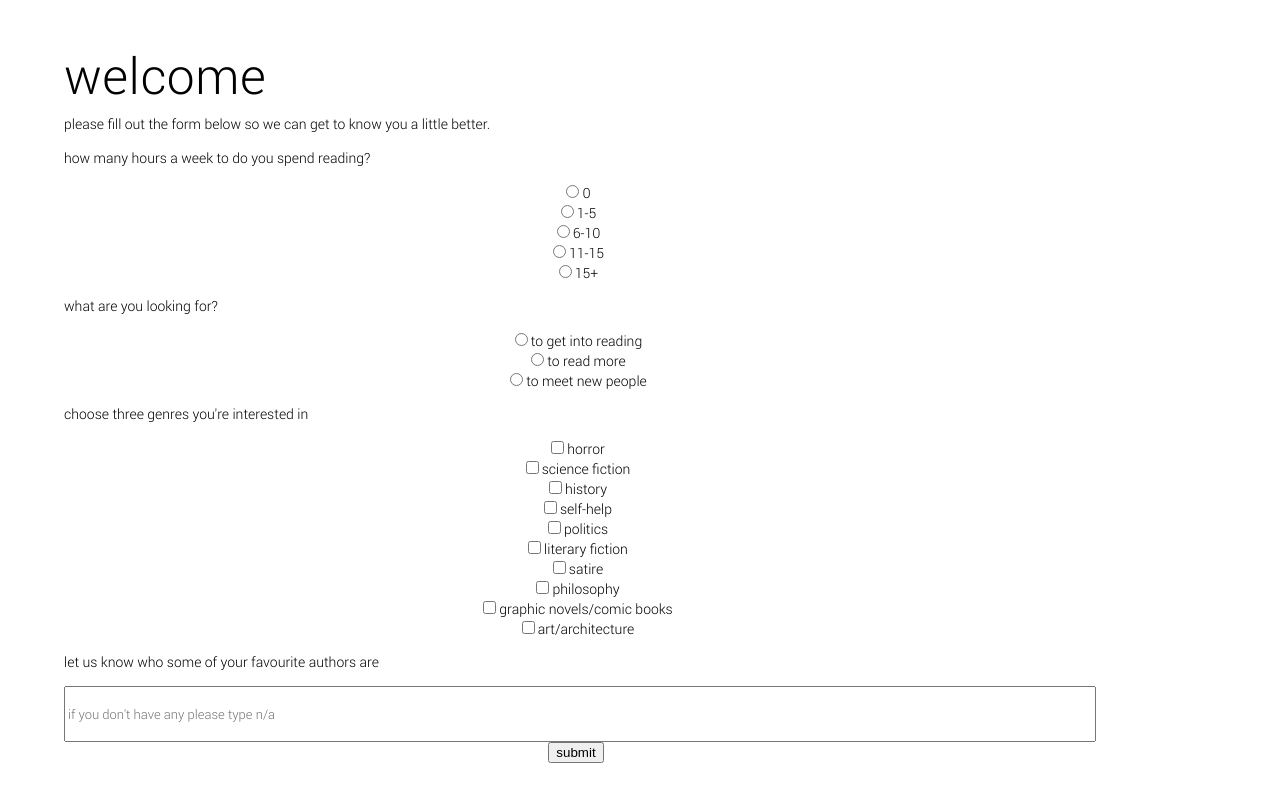
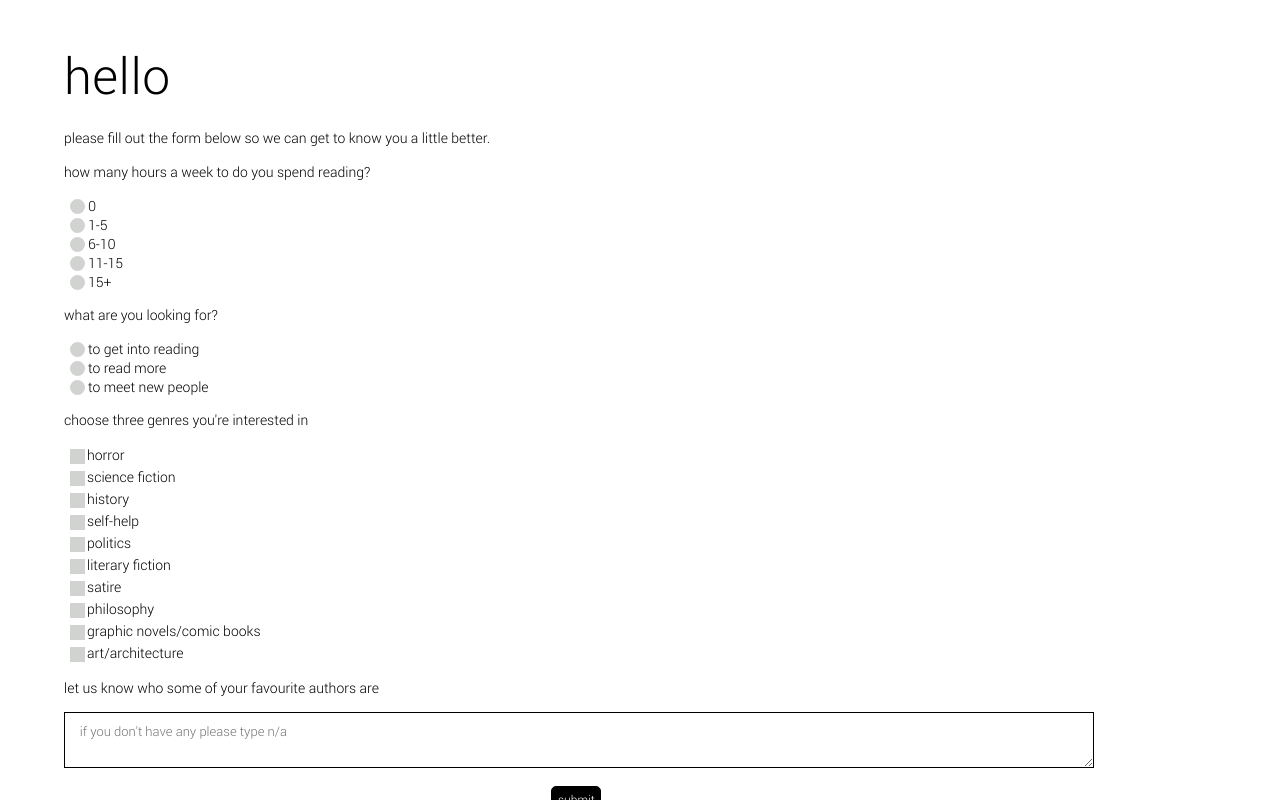
Before and after one commit to zementeshome/zemen-teshome-booklub, a React (Create React App) app in the folder sprint-1/client/: page /form in a window 1280 px wide. Built offline with nearby package versions, Linux system fonts and the light colour scheme.

Commit message:
form component 90% done styling

```diff
--- a/sprint-1/client/src/components/Form/Form.jsx
+++ b/sprint-1/client/src/components/Form/Form.jsx
@@ -109,7 +109,7 @@ class Form extends React.Component {
     render() {
         return (
             <section className="form">
-                <h1 className="form__header">welcome</h1>
+                <h1 className="form__header">hello</h1>
                 {/* <button className="form__logout" onClick={this.handleLogout}>logout</button> */}
                 <p className="form__info">please fill out the form below so we can get to know you a little better.</p>
                 <form onSubmit={this.handleSubmit} name="form__container" action="" method="GET">
@@ -117,80 +117,80 @@ class Form extends React.Component {
                 <p className="form__subheading">how many hours a week to do you spend reading?</p>
                 <div className="form__box">
                 <input className="form__input" type="radio" name="radAnswer" value="0" onChange={this.onChange}/>
-                <label className="form__label" for="zero">0</label>
+                <label className="form__label" htmlFor="zero">0</label>
                 </div>
                 <div className="form__box">
                 <input className="form__input" type="radio" name="radAnswer" value="1-5" onChange={this.onChange}/>
-                <label className="form__label" for="one">1-5</label>
+                <label className="form__label" htmlFor="one">1-5</label>
                 </div>
                 <div className="form__box">
                 <input className="form__input" type="radio" name="radAnswer" value="6-10" onChange={this.onChange}/>
-                <label className="form__label" for="six">6-10</label>
+                <label className="form__label" htmlFor="six">6-10</label>
                 </div>
                 <div className="form__box">
                 <input className="form__input" type="radio" name="radAnswer" value="11-15" onChange={this.onChange}/>
-                <label className="form__label" for="eleven">11-15</label>
+                <label className="form__label" htmlFor="eleven">11-15</label>
                 </div>
                 <div className="form__box">
                 <input className="form__input" type="radio" name="radAnswer2" value="15+" onChange={this.onChange}/>
-                <label className="form__label" for="fifteenPlus">15+</label>
+                <label className="form__label" htmlFor="fifteenPlus">15+</label>
                 </div>
                 <p className="form__subheading">what are you looking for?</p>
                 <div className="form__box">
                 <input className="form__input" type="radio" name="radAnswer2"  value="to get into reading" onChange={this.onPurposeChange}/>
-                <label className="form__label" for="getInto">to get into reading</label>
+                <label className="form__label" htmlFor="getInto">to get into reading</label>
                 </div>
                 <div className="form__box">
                 <input className="form__input" type="radio" name="radAnswer2" value="to read more" onChange={this.onPurposeChange}/>
-                <label className="form__label" for="readMore">to read more</label>
+                <label className="form__label" htmlFor="readMore">to read more</label>
                 </div>
                 <div className="form__box">
                 <input className="form__input" type="radio" name="radAnswer2" value="to meet new people" onChange={this.onPurposeChange}/>
-                <label className="form__label" for="meet">to meet new people</label>
+                <label className="form__label" htmlFor="meet">to meet new people</label>
                 </div>
                 <p className="form__subheading">choose three genres you're interested in</p>
                 <div className="form__box">
                 <input className="form__input" type="checkbox" name="horror" value="horror" onChange={this.onGenreChange}/>
-                <label className="form__label" for="horror">horror</label>
+                <label className="form__label" htmlFor="horror">horror</label>
                 </div>
                 <div className="form__box">
                 <input className="form__input" type="checkbox" name="scienceFiction" value="science fiction" onChange={this.onGenreChange}/>
-                <label className="form__label" for="scienceFiction">science fiction</label>
+                <label className="form__label" htmlFor="scienceFiction">science fiction</label>
                 </div>
                 <div className="form__box">
                 <input className="form__input" type="checkbox" name="history" value="history" onChange={this.onGenreChange}/>
-                <label className="form__label" for="history">history</label>
+                <label className="form__label" htmlFor="history">history</label>
                 </div>
                 <div className="form__box">
                 <input className="form__input" type="checkbox" name="selfHelp" value="self-help" onChange={this.onGenreChange}/>
-                <label className="form__label" for="selfHelp">self-help</label>
+                <label className="form__label" htmlFor="selfHelp">self-help</label>
                 </div>
                 <div className="form__box">
                 <input className="form__input" type="checkbox" name="politics" value="politics" onChange={this.onGenreChange}/>
-                <label className="form__label" for="politics">politics</label>
+                <label className="form__label" htmlFor="politics">politics</label>
                 </div>
                 <div className="form__box">
                 <input className="form__input" type="checkbox" name="" value="literary fiction" onChange={this.onGenreChange}/>
-                <label className="form__label" for="literaryFiction">literary fiction</label>
+                <label className="form__label" htmlFor="literaryFiction">literary fiction</label>
                 </div>
                 <div className="form__box">
                 <input className="form__input" type="checkbox" name="satire" value="satire" onChange={this.onGenreChange}/>
-                <label className="form__label" for="satire">satire</label> <br />
+                <label className="form__label" htmlFor="satire">satire</label> <br />
                 </div>
                 <div className="form__box">
                 <input className="form__input" type="checkbox" name="philosophy" value="philosophy" onChange={this.onGenreChange}/>
-                <label className="form__label" for="philosophy">philosophy</label>
+                <label className="form__label" htmlFor="philosophy">philosophy</label>
                 </div>
                 <div className="form__box">
                 <input className="form__input" type="checkbox" name="graphic" value="graphic novels/comic books" onChange={this.onGenreChange}/>
-                <label className="form__label" for="graphic">graphic novels/comic books</label>
+                <label className="form__label" htmlFor="graphic">graphic novels/comic books</label>
                 </div>
                 <div className="form__box">
                 <input className="form__input" type="checkbox" name="art" value="art/architecture" onChange={this.onGenreChange}/>
-                <label className="form__label" for="art">art/architecture</label>
+                <label className="form__label" htmlFor="art">art/architecture</label>
                 </div>
                 <p className="form__subheading">let us know who some of your favourite authors are</p>
-                <input className="form__input-authors" type="text" style={{fontFamily: 'Roboto', fontSize: '13px'}}required placeholder="if you don't have any please type n/a" value={this.state.authors} onChange={this.onAuthorChange}/>
+                <textarea className="form__input-authors" type="text" style={{fontFamily: 'Roboto', fontSize: '13px'}} required placeholder="if you don't have any please type n/a" value={this.state.authors} onChange={this.onAuthorChange}/>
                 <button className="form__button" type="submit">submit</button>
                 </form>
             </section>
@@ -199,4 +199,6 @@ class Form extends React.Component {
     }
 }
 
+//TODO: get rid of design spans
+
 export default Form;
--- a/sprint-1/client/src/components/Form/Form.scss
+++ b/sprint-1/client/src/components/Form/Form.scss
@@ -29,76 +29,119 @@
         }
     }
 
-    // &__container {
-    //     @include mobile {
-    //         display: inline-flex;
-    //         flex-direction: row-reverse;
-    //         flex-wrap: wrap;
-    //         align-items: center;
-    //     }
-    // }
+    &__info {
+        @include mobile {
+            margin-top: 2rem;
+        }
+    }
 
-    // &__label,
-    // &__input {
-    //     @include mobile {
-    //         margin: 0;
-    //     }
-    // }
+    &__box {
+        @include mobile {
+            display: flex;
+            justify-content: flex-start;
+            align-items: center;
+            flex-wrap: nowrap;
+        }
+    }
 
-    // &__input {
-    //     width: 20px;
-    // }
+    &__input {
+        @include mobile {
+            width: 16px;
+            height: 16px;
+            border: 1px solid black;
+            border-radius: 100%;
+            outline: black;
 
-    // &__label {
-    //     width: calc(100% - 20px);
-    // }
-
-//    &__label {
-//        @include mobile {
-//         height: 100%;
-//         display: flex;
-//         align-items: center;
-//         justify-content: center;
-//        }
-//    }
-
-
-    // &__label {
-    //     @include mobile {
-    //         display: block;
-    //     }
-    // }
-
-    // &__input {
-    //     @include mobile {
-    //         display: block;
-
-    //     }
-    // }
+        }
+    }
 
     &__input-authors {
         @include mobile {
             width: 100%;
             height: 50px;
             outline: none;
+            border: 1px solid black;
         }
+        // @include tablet {
+        //     width: 600px;
+        // // }
     }
 
     &__button {
         @include mobile {
             outline: none;
+            border: 1px solid black;
+            background-color: black;
+            color: white;
+            height: 30px;
+            width: 50px;
+            font-size: 12px;
+            font-family: 'Roboto';
+            border-radius: 5px;
+            padding-bottom: 4px;
+            margin-top: 1rem;
+            margin-bottom: 1rem;
         }
     }
 
-    // &__welcome-container {
-    //     @include mobile {
-    //         display: flex;
-    //     }
-    // }
+}
 
-    // &__welcome-logo {
-    //     @include mobile {
-    //         width: 40%;
-    //     }
-    // }
+//TODO: figure out padding between button and label & needs an image
+
+input[type='radio']:after {
+    width: 15px;
+    height: 15px;
+    border-radius: 15px;
+    top: -2px;
+    left: -1px;
+    position: relative;
+    background-color: #d1d3d1;
+    content: '';
+    display: inline-block;
+    visibility: visible;
+    border: 2px solid white;
 }
+
+input[type='radio']:checked:after {
+    width: 15px;
+    height: 15px;
+    border-radius: 15px;
+    top: -2px;
+    left: -1px;
+    position: relative;
+    background-color: black;
+    content: '';
+    display: inline-block;
+    visibility: visible;
+    border: 2px solid white;
+}
+
+input[type='checkbox']:after {
+    width: 15px;
+    height: 15px;
+    background-color: #d1d3d1;
+    content: '';
+    display: inline-block;
+    visibility: visible;
+    border: 2px solid white;
+}
+
+input[type='checkbox']:checked:after {
+    width: 15px;
+    height: 15px;
+    background-color: black;
+    content: '';
+    display: inline-block;
+    visibility: visible;
+    border: 2px solid white;
+}
+
+::placeholder {
+    @include mobile {
+        padding-top: 0.5rem;
+        padding-left: 2vw;
+    }
+    @include tablet {
+        padding-left: 1vw;
+    }
+}
--- a/sprint-1/client/src/components/Home/Home.jsx
+++ b/sprint-1/client/src/components/Home/Home.jsx
@@ -108,7 +108,7 @@ class Home extends Component {
                <div className="home__text-container">
                <p className="home__text">welcome to booklub. we're here to connect you with like-minded readers and start your book club journey. please visit the klub page to meet your klub members. if you want to know more about how we run things, click here.</p>
                </div>
-               <span className="home__text-line"></span>
+               {/* <span className="home__text-line"></span> */}
                </div>
                </div>
                <div className="home__right-container">
--- a/sprint-1/client/src/components/Home/Home.scss
+++ b/sprint-1/client/src/components/Home/Home.scss
@@ -7,6 +7,7 @@
 
     &__container {
         margin-bottom: 3rem;
+        width: 230px;
         // width: 50%;
     }
 
```
